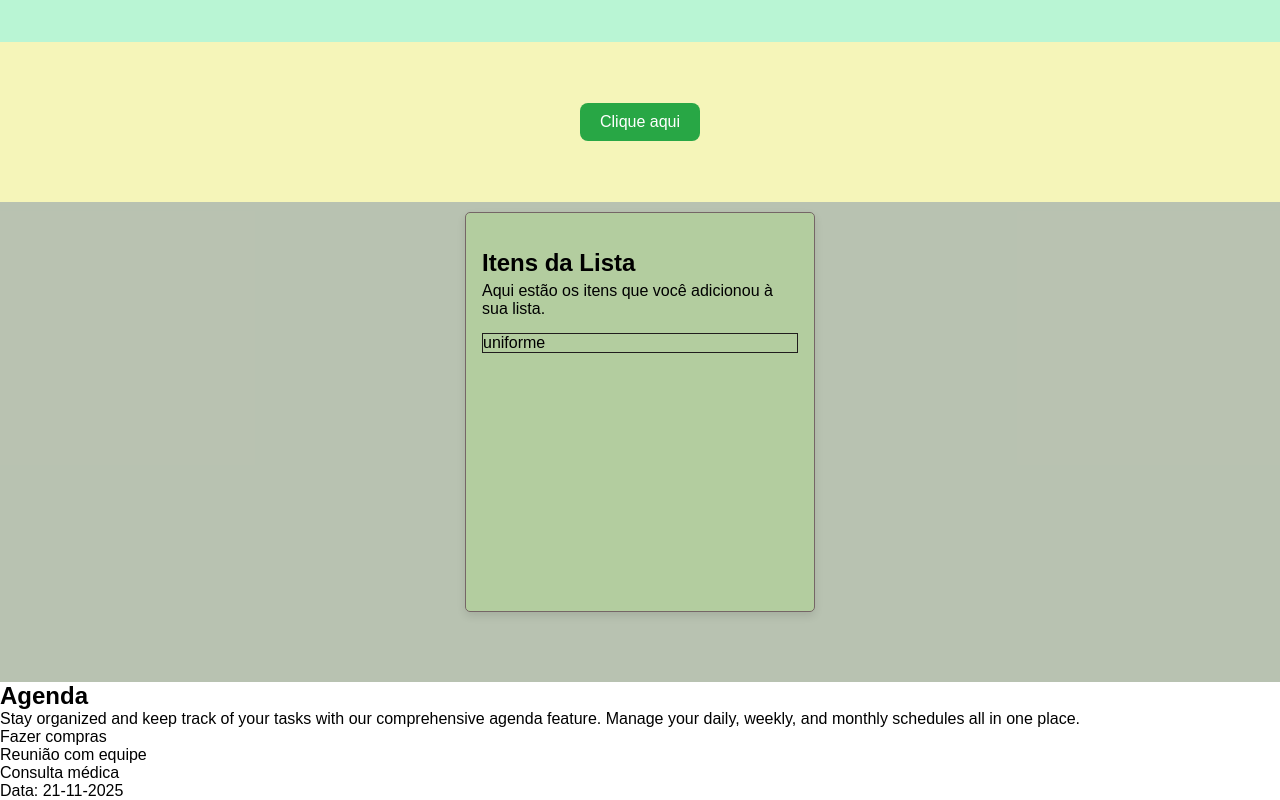
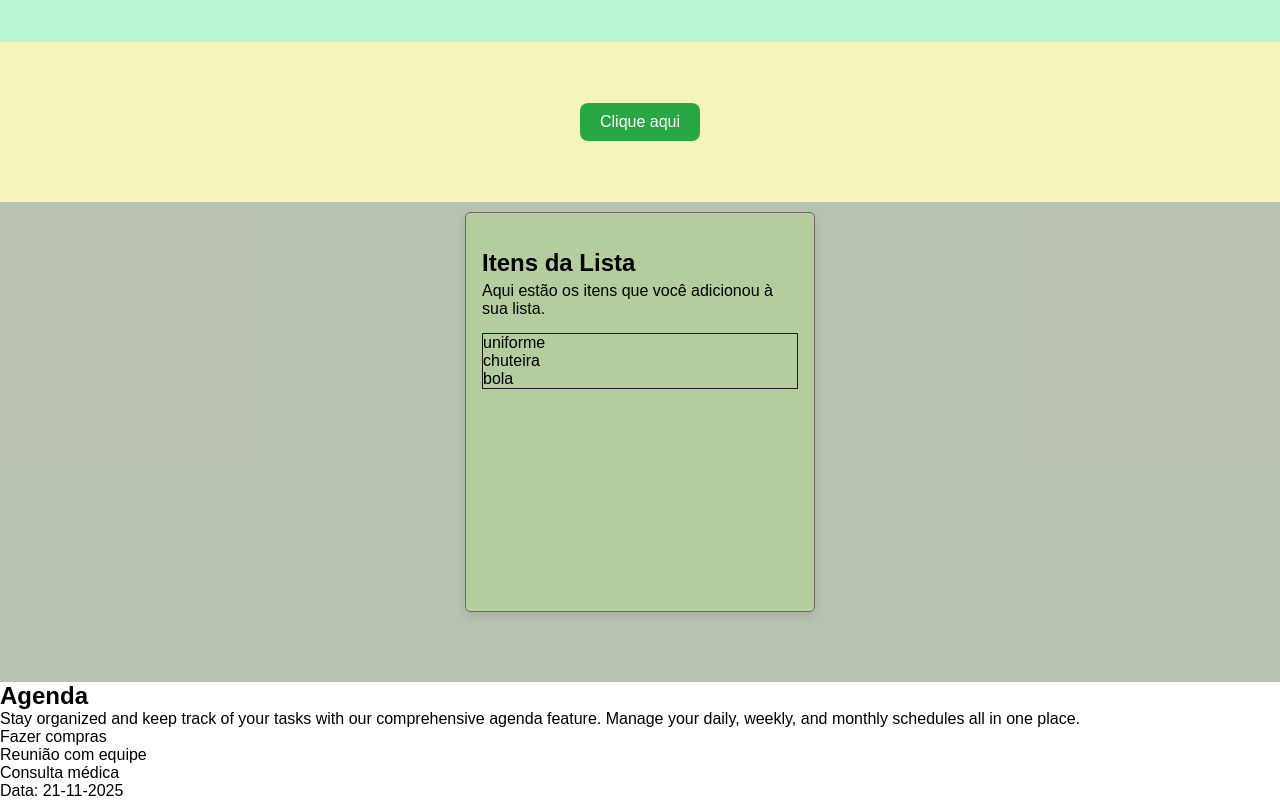
Before and after one commit to samellop3s/react-js-props-studies, a React (Vite) app: page / in a window 1280 px wide. Shown: the part 2838-3638 px from the top of the page. Built offline with nearby package versions, Linux system fonts and the light colour scheme.

Commit message:
modificação listaItensInfo.jsx

```diff
--- a/src/ListaDeItens/ListaItensInfo.jsx
+++ b/src/ListaDeItens/ListaItensInfo.jsx
@@ -5,7 +5,7 @@ function ListaItensInfo() {
         <ListaItens
             titulo="Itens da Lista"
             descricao="Aqui estão os itens que você adicionou à sua lista."
-            itens={["uniforme"]} // <- array em vez de string
+            itens={["uniforme","chuteira", "bola"]} // <- array em vez de string
         />
     );
 }
```
